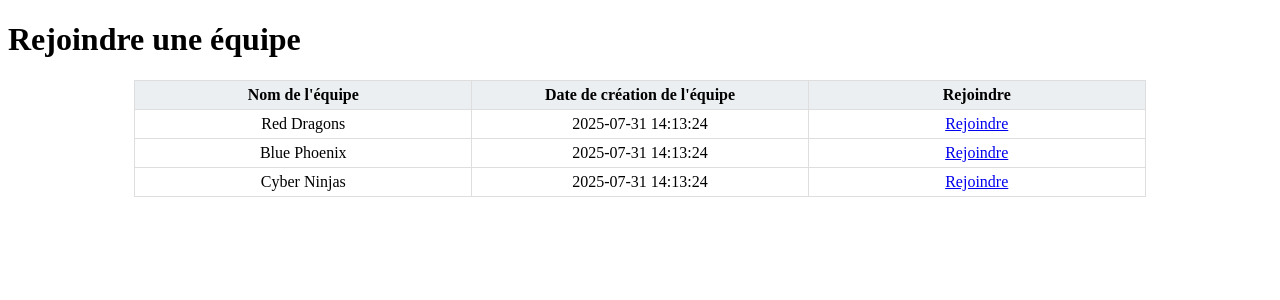
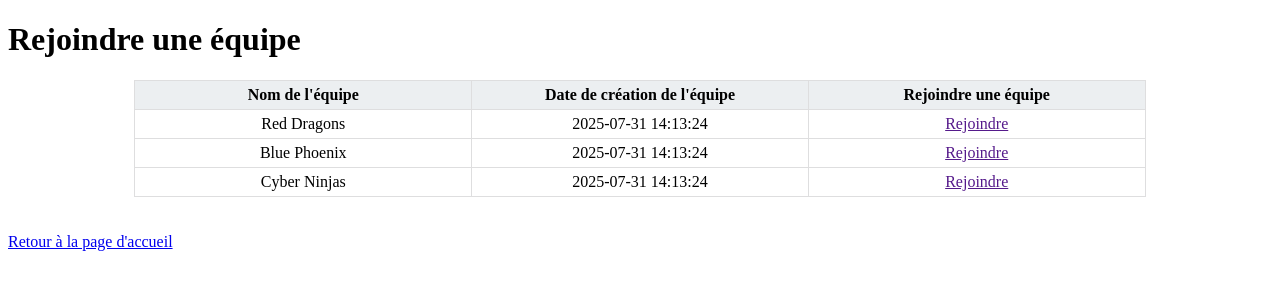
Before and after one commit to k1383/e-sport, a PHP site: page /Teams/RejoindreUneEquipe.php in a window 1280 px wide. Shown: the top 300 px of the page. Run offline with PHP 8.4, Linux system fonts and the light colour scheme; data comes from the database, SQL or seed files in the repository.

Commit message:
rejoindre une équipe

```diff
--- a/Teams/RejoindreUneEquipe.php
+++ b/Teams/RejoindreUneEquipe.php
@@ -4,7 +4,7 @@
     <meta charset="UTF-8">
     <meta name="viewport" content="width=device-width, initial-scale=1.0">
     <link rel="stylesheet" href="../css/style.css">
-    <title>Document</title>
+    <title>Rejoindre une équipe</title>
 </head>
 <body>
         <h1>Rejoindre une équipe</h1>
@@ -16,13 +16,10 @@
                     <tr>
                         <th>Nom de l'équipe</th>
                         <th>Date de création de l'équipe</th>
-                        <th>Rejoindre</th>
+                        <th>Rejoindre une équipe</th>
                     </tr>
                 </thead>
                 <tbody>
-
-                </body>
-</html>
 
 <?php
 
@@ -42,7 +39,7 @@
                 <tr>
                     <td><?=$equipe['NomEquipe']?></td>
                     <td><?=$equipe['date']?></td>
-                    <td><a href=" ">Rejoindre</a></td>
+                    <td><a href="">Rejoindre</a></td>
                 </tr>
 <?php
     endforeach;
@@ -50,3 +47,8 @@
                 </tbody>
             </table> <!-- Fermeture du tab -->
         </div>
+        <br>
+        <br>
+        <a href="../Users/Accueil.php">Retour à la page d'accueil</a>
+</body>
+</html>
```
Also changed, not shown: README.md.
